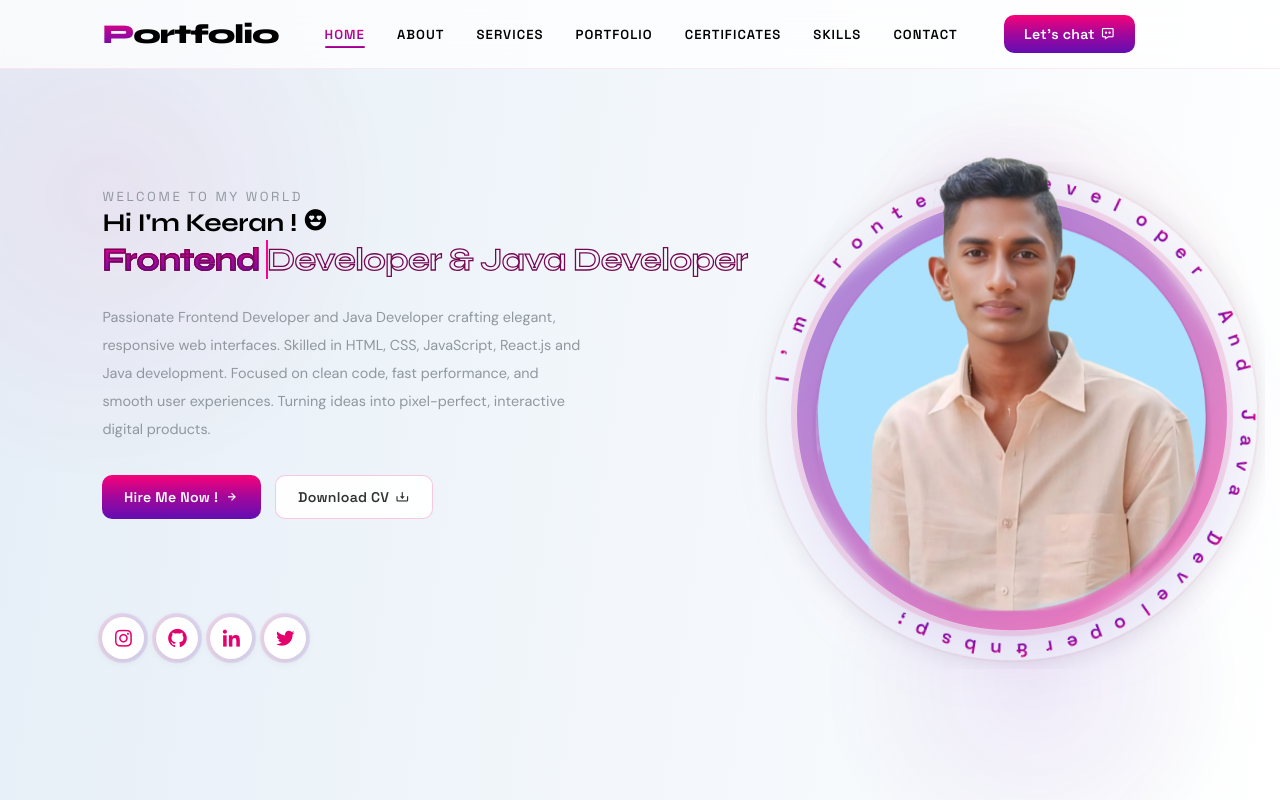
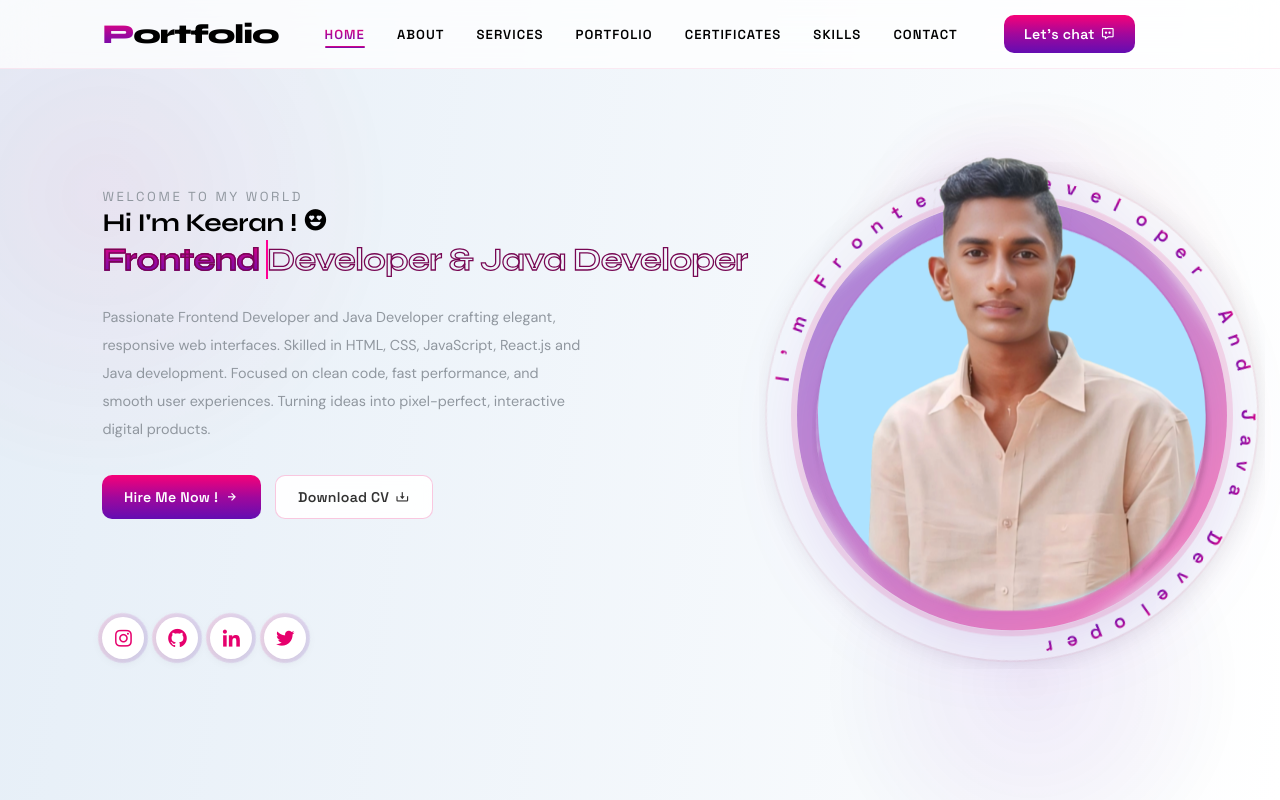
Before and after one commit to keeran-personal/Personal-Portfolio, a plain HTML site: page index.html in a window 1280 px wide. Shown: the top 800 px of the page. Drawn offline with nearby package versions, Linux system fonts and the light colour scheme; animation ran at ten frames a second.

Commit message:
Update index.html

```diff
--- a/index.html
+++ b/index.html
@@ -82,7 +82,7 @@
             <img src="img/hero.png" alt="Keeran Hero">
             <div class="rotate-text">
                 <div class="text">
-                    <p>I'm Frontend Developer And Java Developer&nbsp;</p>
+                    <p>I'm Frontend Developer And Java Developer</p>
                 </div>
                 <span><i></i></span>
             </div>
```
